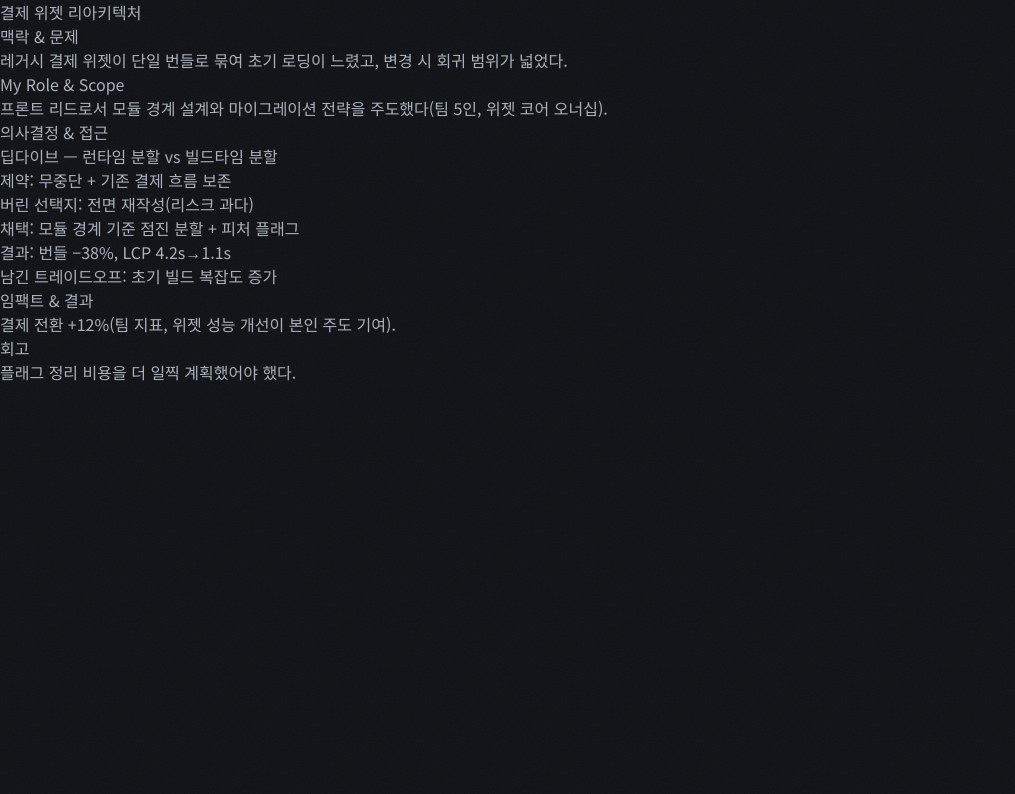
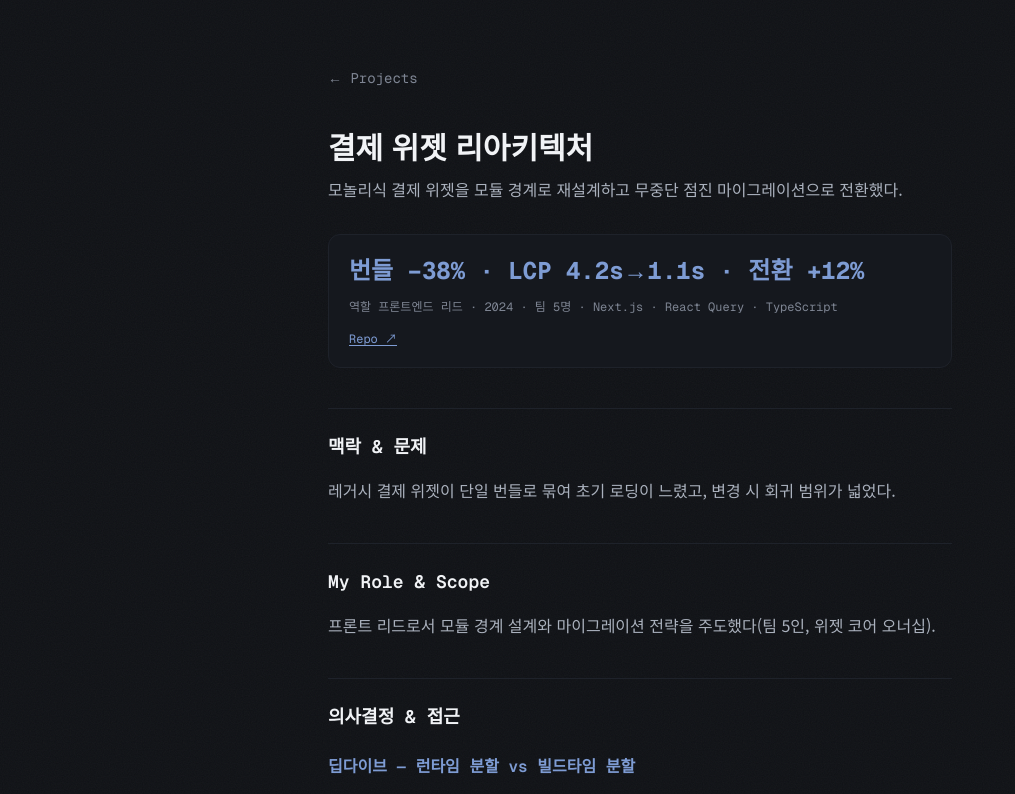
Before and after one commit to jihkyuo/jio-dev, a Next.js app: page /projects/payment-widget-rearchitecture in a window 1280 px wide. Shown: the top 794 px of the page, without its empty margins (0-1015 px from the left). Built offline with nearby package versions, Linux system fonts and the light colour scheme.

Commit message:
✨ feat: 상세 스타일·메타데이터·sitemap

```diff
--- a/src/app/projects/[slug]/page.tsx
+++ b/src/app/projects/[slug]/page.tsx
@@ -1,13 +1,31 @@
+import type { Metadata } from "next";
+import Link from "next/link";
 import { notFound } from "next/navigation";
 import { MDXRemote } from "next-mdx-remote/rsc";
 import remarkGfm from "remark-gfm";
-import { getProjectSlugs, getProjectContent, type ProjectMeta } from "@/content";
+import { getProjectSlugs, getProjectContent, getProjectBySlug, type ProjectMeta } from "@/content";
+import { mdxComponents } from "@/components/mdx";
 
 export function generateStaticParams() {
   return getProjectSlugs().map((slug) => ({ slug }));
 }
 
 export const dynamicParams = false;
+
+export async function generateMetadata({
+  params,
+}: {
+  params: Promise<{ slug: string }>;
+}): Promise<Metadata> {
+  const { slug } = await params;
+  const meta = getProjectBySlug(slug);
+  if (!meta) return {};
+  return {
+    title: meta.title,
+    description: meta.summary,
+    openGraph: { title: meta.title, description: meta.summary, type: "article" },
+  };
+}
 
 export default async function ProjectPage({
   params,
@@ -23,10 +41,52 @@ export default async function ProjectPage({
   }
   const { meta, content } = data;
   return (
-    <main>
-      <h1>{meta.title}</h1>
+    <main className="relative z-1 mx-auto max-w-2xl px-6 py-16">
+      <Link
+        href="/#projects"
+        className="mb-10 inline-block font-mono text-sm text-muted transition-colors hover:text-head"
+      >
+        ← Projects
+      </Link>
+
+      <h1 className="mb-3 text-3xl font-extrabold text-head">{meta.title}</h1>
+      <p className="mb-8 leading-relaxed text-body">{meta.summary}</p>
+
+      {/* TL;DR strip */}
+      <div className="mb-10 rounded-xl border border-line bg-card p-5">
+        <p className="mb-3 font-mono text-2xl font-bold text-accent">{meta.impact}</p>
+        <p className="mb-4 font-mono text-xs text-muted">
+          역할 {meta.role} · {meta.period} · 팀 {meta.teamSize} · {meta.stack.join(" · ")}
+        </p>
+        {(meta.links.live || meta.links.repo) && (
+          <div className="flex gap-4">
+            {meta.links.live && (
+              <a
+                href={meta.links.live}
+                target="_blank"
+                rel="noreferrer"
+                className="font-mono text-xs text-accent underline underline-offset-2"
+              >
+                Live ↗
+              </a>
+            )}
+            {meta.links.repo && (
+              <a
+                href={meta.links.repo}
+                target="_blank"
+                rel="noreferrer"
+                className="font-mono text-xs text-accent underline underline-offset-2"
+              >
+                Repo ↗
+              </a>
+            )}
+          </div>
+        )}
+      </div>
+
       <MDXRemote
         source={content}
+        components={mdxComponents}
         options={{ mdxOptions: { remarkPlugins: [remarkGfm] } }}
       />
     </main>
--- /dev/null
+++ b/src/app/sitemap.ts
@@ -0,0 +1,15 @@
+import type { MetadataRoute } from "next";
+import { siteConfig } from "@/config/site";
+import { getProjectSlugs } from "@/content";
+
+export default function sitemap(): MetadataRoute.Sitemap {
+  const base = siteConfig.url.replace(/\/$/, "");
+  return [
+    { url: base, changeFrequency: "monthly", priority: 1 },
+    ...getProjectSlugs().map((slug) => ({
+      url: `${base}/projects/${slug}`,
+      changeFrequency: "yearly" as const,
+      priority: 0.7,
+    })),
+  ];
+}
--- /dev/null
+++ b/src/components/mdx.tsx
@@ -0,0 +1,51 @@
+import type { MDXRemoteProps } from "next-mdx-remote/rsc";
+
+type Components = NonNullable<MDXRemoteProps["components"]>;
+
+export const mdxComponents: Components = {
+  h2: ({ children }) => (
+    <h2 className="mt-10 mb-4 border-t border-line pt-6 font-mono text-lg font-semibold text-head">
+      {children}
+    </h2>
+  ),
+  h3: ({ children }) => (
+    <h3 className="mt-6 mb-3 font-mono text-base font-semibold text-accent">
+      {children}
+    </h3>
+  ),
+  p: ({ children }) => (
+    <p className="mb-4 leading-relaxed text-body">{children}</p>
+  ),
+  ul: ({ children }) => (
+    <ul className="mb-4 space-y-1">{children}</ul>
+  ),
+  li: ({ children }) => (
+    <li className="flex gap-2 text-body">
+      <span className="mt-0.5 shrink-0 text-accent">▹</span>
+      <span>{children}</span>
+    </li>
+  ),
+  a: ({ href, children }) => (
+    <a
+      href={href}
+      className="text-accent underline underline-offset-2"
+      target={href?.startsWith("http") ? "_blank" : undefined}
+      rel={href?.startsWith("http") ? "noreferrer" : undefined}
+    >
+      {children}
+    </a>
+  ),
+  strong: ({ children }) => (
+    <strong className="font-semibold text-head">{children}</strong>
+  ),
+  code: ({ children }) => (
+    <code className="rounded bg-card px-1.5 py-0.5 font-mono text-sm text-body">
+      {children}
+    </code>
+  ),
+  pre: ({ children }) => (
+    <pre className="mb-4 overflow-x-auto rounded bg-card p-4 font-mono text-sm text-body">
+      {children}
+    </pre>
+  ),
+};
```
Also changed, not shown: 1 other file (tests, documents, lock files or other folders).
